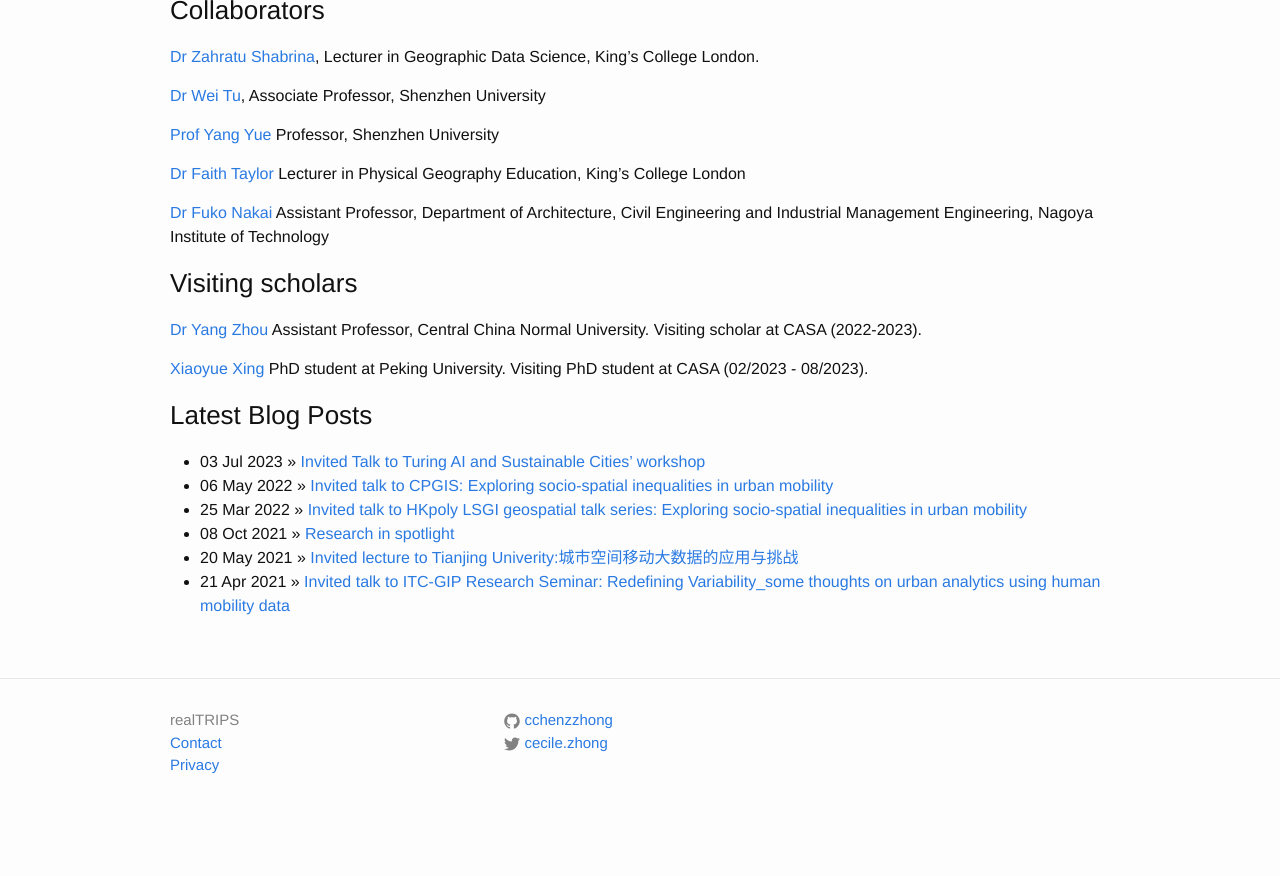
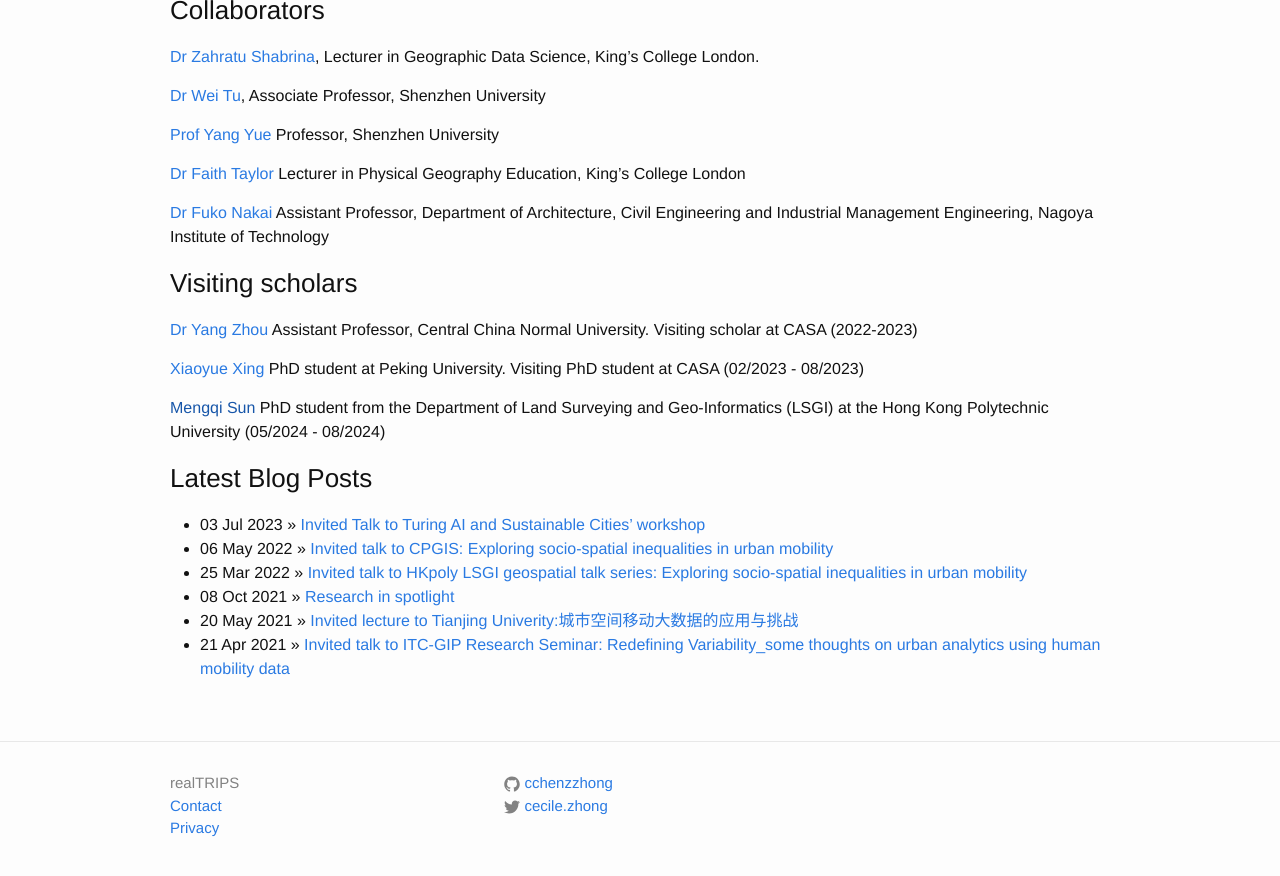
Before and after one commit to c-zhong-ucl-ac-uk/realTRIPS, a Jekyll site: the page built from team.md, in a window 1280 px wide and 900 px high, scrolled down 1719 px. Shown: the top 876 px of the window. Built offline with Jekyll 4.4.1, drawn with Linux system fonts in a browser that asks for light colours; our own code applies the rules of GitHub Pages for plain Markdown files; before the commit the page ends 2556 px from its top, so only the background shows below that.

Commit message:
Update team.md

```diff
--- a/team.md
+++ b/team.md
@@ -61,9 +61,11 @@ tagline:
 
 ### Visiting scholars
 
-[Dr Yang Zhou](http://ccnucity.ccnu.edu.cn/info/1053/6778.htm) Assistant Professor, Central China Normal University. Visiting scholar at CASA (2022-2023).
+[Dr Yang Zhou](http://ccnucity.ccnu.edu.cn/info/1053/6778.htm) Assistant Professor, Central China Normal University. Visiting scholar at CASA (2022-2023)
 
-[Xiaoyue Xing](https://scholar.google.com/citations?user=1ur-jfQAAAAJ&hl=zh-CN) PhD student at Peking University. Visiting PhD student at CASA (02/2023 - 08/2023).
+[Xiaoyue Xing](https://scholar.google.com/citations?user=1ur-jfQAAAAJ&hl=zh-CN) PhD student at Peking University. Visiting PhD student at CASA (02/2023 - 08/2023)
+
+[Mengqi Sun]() PhD student from the Department of Land Surveying and Geo-Informatics (LSGI) at the Hong Kong Polytechnic University (05/2024 - 08/2024)
 
 ### Latest Blog Posts
 
```
